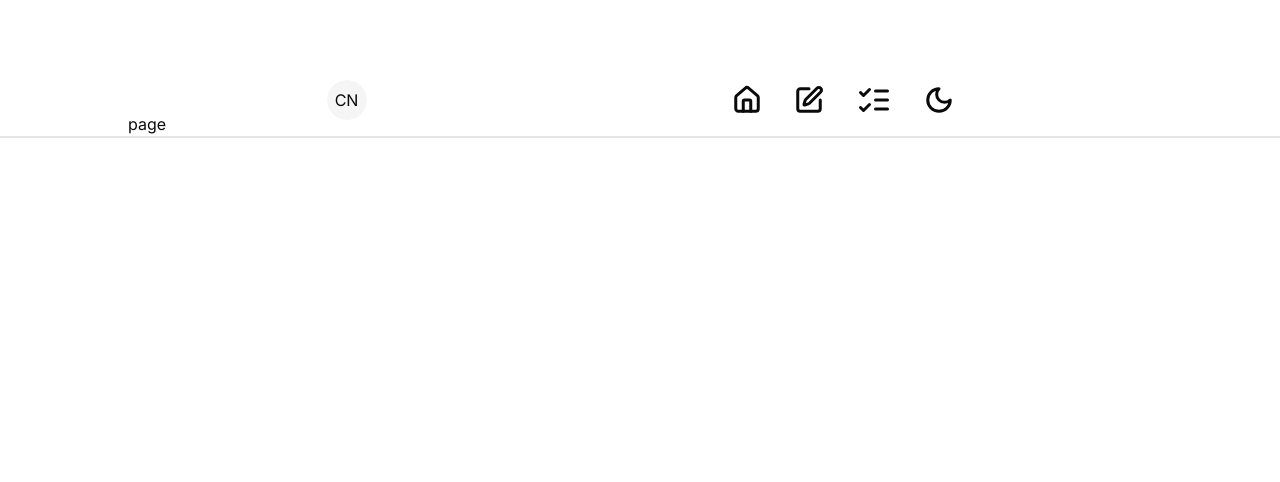
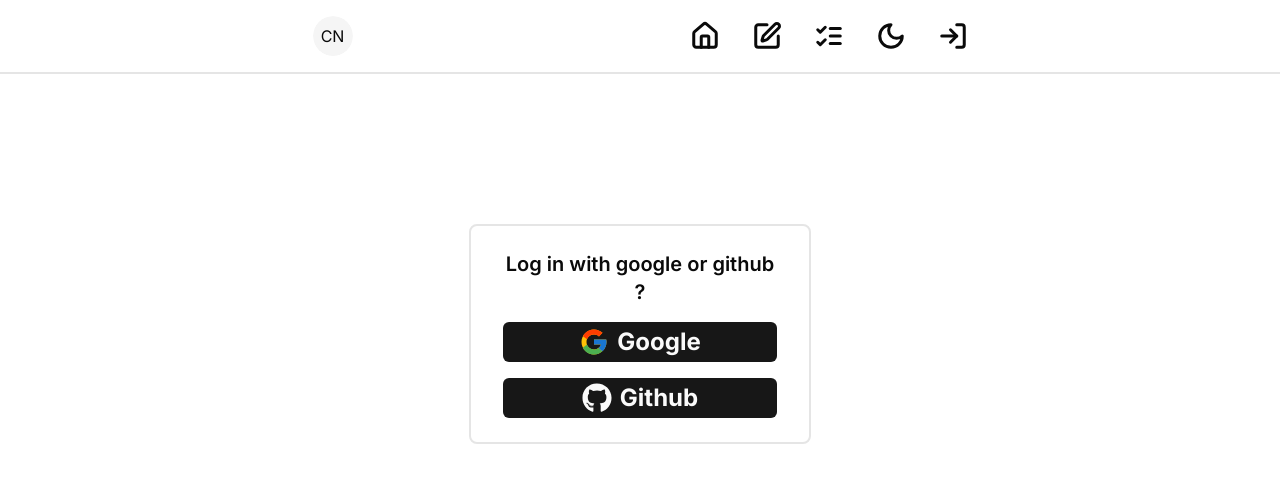
Before and after one commit to nadeemsangrasi/milestone-4, a Next.js app: page /login in a window 1280 px wide. Shown: the top 482 px of the page. Built offline with nearby package versions, Linux system fonts and the light colour scheme; no server answers.

Commit message:
add login page

```diff
--- a/package.json
+++ b/package.json
@@ -25,6 +25,7 @@
     "next-themes": "^0.3.0",
     "react": "^18",
     "react-dom": "^18",
+    "react-icons": "^5.3.0",
     "react-quill": "^2.0.0",
     "tailwind-merge": "^2.5.2",
     "tailwindcss-animate": "^1.0.7"
--- a/src/app/login/page.tsx
+++ b/src/app/login/page.tsx
@@ -1,8 +1,50 @@
+"use client";
 import Wrapper from "@/components/shared/Wrapper";
+import { Button } from "@/components/ui/button";
 import React from "react";
-
-const page = () => {
-  return <Wrapper>page</Wrapper>;
+import { FcGoogle } from "react-icons/fc";
+import { FaGithub } from "react-icons/fa";
+import { signIn, useSession } from "next-auth/react";
+import { useRouter } from "next/navigation";
+const LogInPage = () => {
+  const { status } = useSession();
+  const router = useRouter();
+  const hanldeGoogleLogin = () => {
+    try {
+      signIn("google");
+      if (status === "authenticated") {
+        router.replace("/");
+      }
+    } catch (error) {
+      console.error("Error logging with google", error);
+    }
+  };
+  const handleGithubLogin = () => {};
+  return (
+    <Wrapper>
+      <div className="flex items-center justify-center pt-24">
+        <div className="border-2 w-full sm:w-3/4 md:w-2/3 lg:w-1/3 py-6 px-8 mx-auto rounded-lg">
+          <h1 className="pb-4 text-xl font-semibold text-center">
+            Log in with google or github ?
+          </h1>
+          <div className="flex gap-4 flex-col py-0">
+            <Button
+              onClick={hanldeGoogleLogin}
+              className="text-2xl font-bold flex gap-2 items-center"
+            >
+              <FcGoogle size={30} /> Google
+            </Button>
+            <Button
+              onClick={handleGithubLogin}
+              className="text-2xl font-bold flex gap-2 items-center"
+            >
+              <FaGithub size={30} /> Github
+            </Button>
+          </div>
+        </div>
+      </div>
+    </Wrapper>
+  );
 };
 
-export default page;
+export default LogInPage;
--- a/src/components/layouts/Navbar.tsx
+++ b/src/components/layouts/Navbar.tsx
@@ -3,11 +3,13 @@ import React from "react";
 import { Avatar, AvatarFallback, AvatarImage } from "@/components/ui/avatar";
 import Link from "next/link";
 import ThemeSwitch from "../shared/ThemeSwitch";
-import { Home, ListChecks, SquarePen } from "lucide-react";
-import { useSession } from "next-auth/react";
+import { Home, ListChecks, LogIn, LogOut, SquarePen } from "lucide-react";
+import { signOut, useSession } from "next-auth/react";
+import { useRouter } from "next/navigation";
 
 const Navbar = () => {
   const { data: session, status } = useSession();
+  const router = useRouter();
   return (
     <header className="fixed left-1/2 -translate-x-1/2 w-full border-b-2">
       <div className="w-full px-4 sm:px-0 sm:w-3/4  mx-auto flex justify-between items-center py-4 my-0 flex-wrap gap-4">
@@ -23,7 +25,7 @@ const Navbar = () => {
         <div className="mx-auto">
           <ul className="flex gap-8 items-center">
             <li className="text-xl font-semibold">
-              <Link href={"#"}>
+              <Link href={"/"}>
                 <Home size={30} strokeWidth={3} absoluteStrokeWidth />
               </Link>
             </li>
@@ -34,7 +36,7 @@ const Navbar = () => {
             </li>
             <li className="text-xl font-semibold">
               <Link href={"#"}>
-                <ListChecks size={36} strokeWidth={3} absoluteStrokeWidth />
+                <ListChecks size={30} strokeWidth={3} absoluteStrokeWidth />
               </Link>
             </li>
             <li>
@@ -43,6 +45,26 @@ const Navbar = () => {
                 <ThemeSwitch />
               </Link>
             </li>
+            {status === "authenticated" ? (
+              <li>
+                <Link href={"#"}>
+                  {" "}
+                  <LogOut
+                    size={30}
+                    strokeWidth={3}
+                    absoluteStrokeWidth
+                    onClick={() => signOut()}
+                  />
+                </Link>
+              </li>
+            ) : (
+              <li>
+                <Link href={"/login"}>
+                  {" "}
+                  <LogIn size={30} strokeWidth={3} absoluteStrokeWidth />
+                </Link>
+              </li>
+            )}
           </ul>
         </div>
       </div>
--- a/src/components/shared/Wrapper.tsx
+++ b/src/components/shared/Wrapper.tsx
@@ -1,7 +1,7 @@
 const Wrapper = ({ children }: { children: React.ReactNode }): JSX.Element => {
   return (
-    <div className="w-full px-4 sm:px-0 sm:w-[80%] mx-auto my-16 py-12 ">
-      {children}
+    <div className="w-full px-4 sm:px-0 sm:w-[80%] mx-auto  py-16 ">
+      <div className="my-16">{children}</div>
     </div>
   );
 };
```
Also changed, not shown: 1 other file (tests, documents, lock files or other folders).
